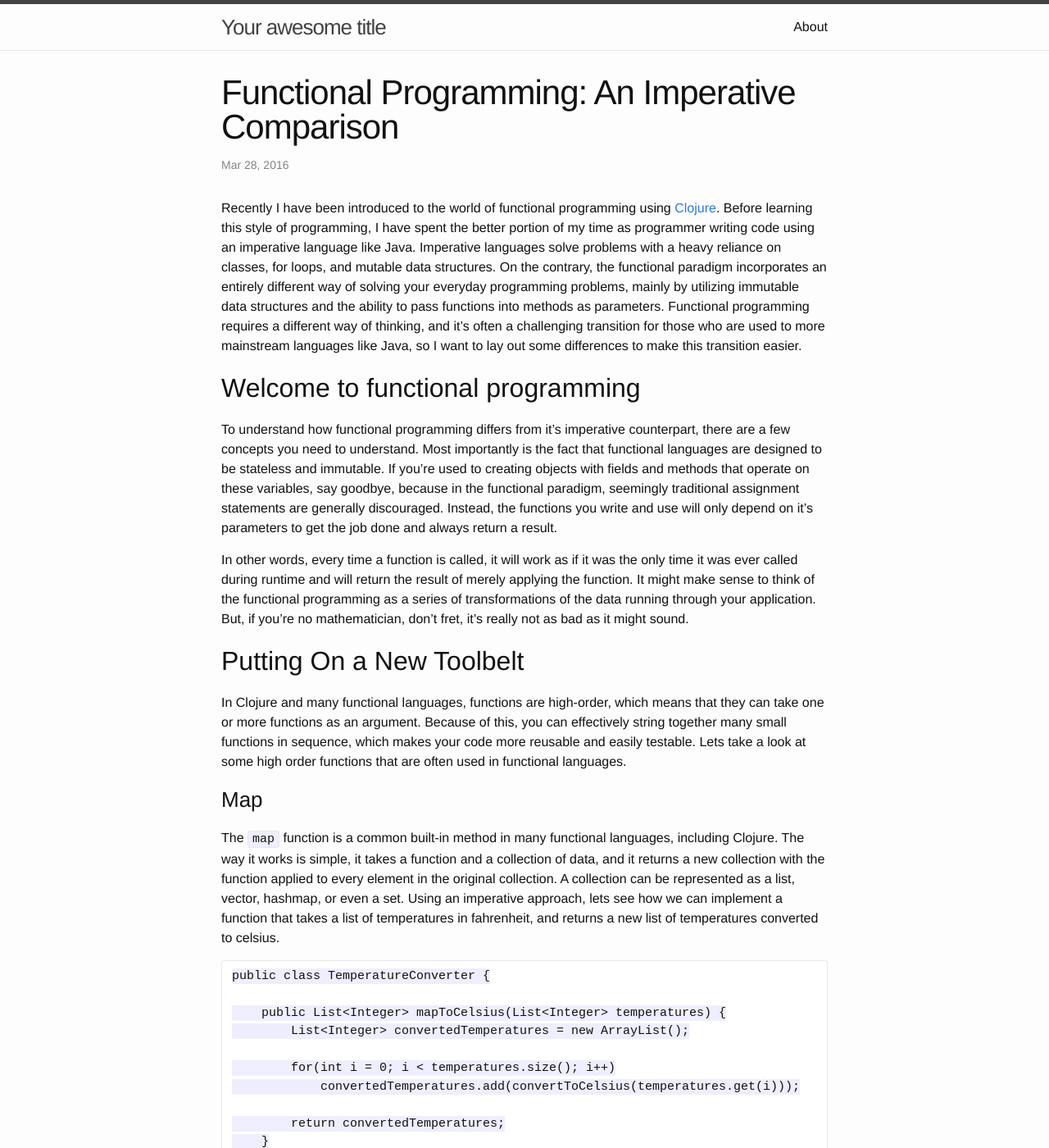
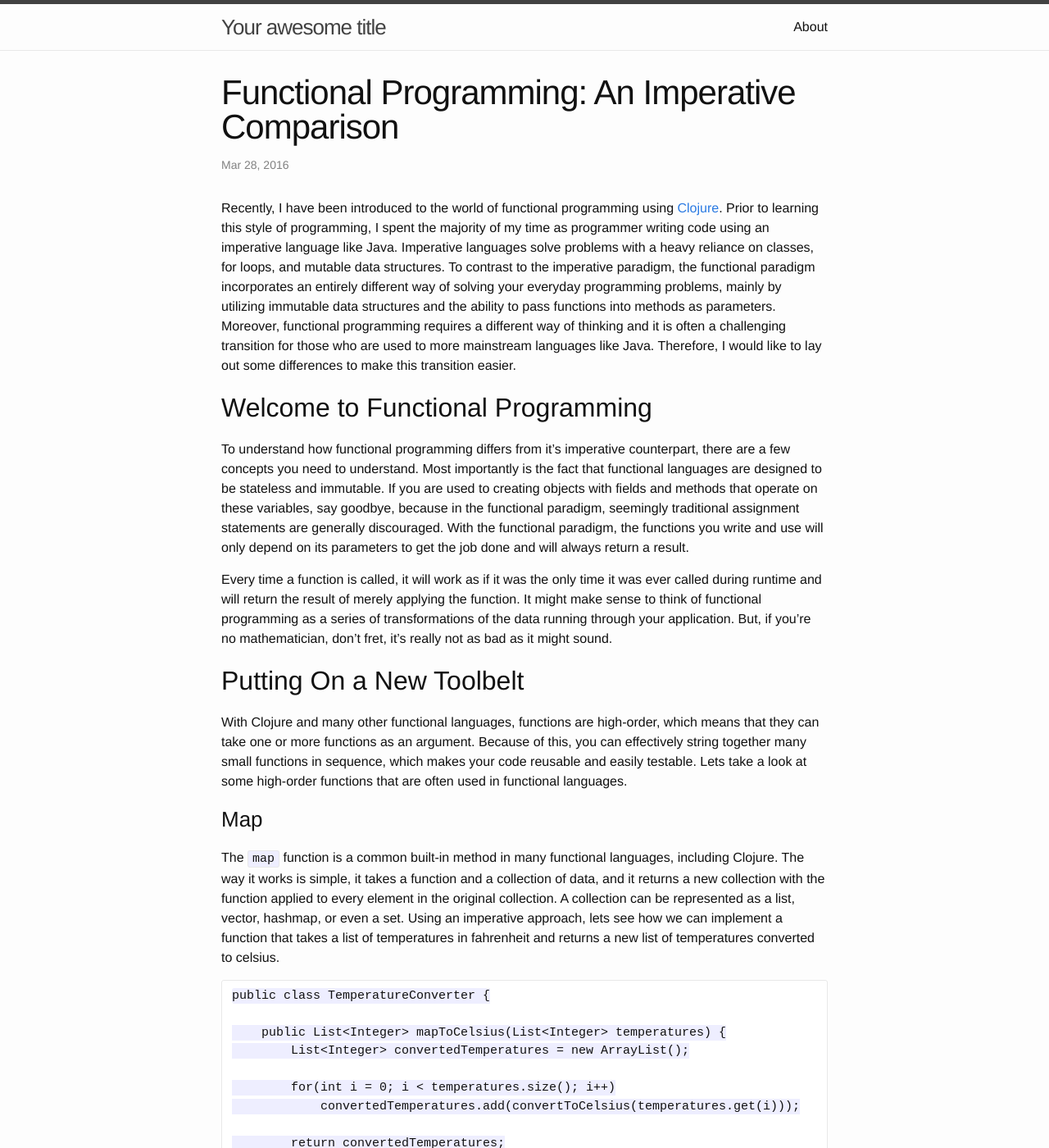
Before and after one commit to mortsyn/blog, a Jekyll site: the page built from _posts/2016-03-28-functional-programming-an-imperative-comparison.md, in a window 1280 px wide and 1400 px high. Shown: the whole window at 82% size. Built offline with Jekyll 4.4.1, drawn with Linux system fonts in a browser that asks for light colours; some of the changed text lies outside the part shown.

Commit message:
Update 2016-03-28-functional-programming-an-imperative-comparison.md

```diff
--- a/_posts/2016-03-28-functional-programming-an-imperative-comparison.md
+++ b/_posts/2016-03-28-functional-programming-an-imperative-comparison.md
@@ -5,21 +5,21 @@ date:  March 28th, 2016
 blog: true
 ---
 
-Recently I have been introduced to the world of functional programming using [Clojure](https://clojure.org/). Before learning this style of programming, I have spent the better portion of my time as programmer writing code using an imperative language like Java. Imperative languages solve problems with a heavy reliance on classes, for loops, and mutable data structures. On the contrary, the functional paradigm incorporates an entirely different way of solving your everyday programming problems, mainly by utilizing immutable data structures and the ability to pass functions into methods as parameters. Functional programming requires a different way of thinking, and it's often a challenging transition for those who are used to more mainstream languages like Java, so I want to lay out some differences to make this transition easier.
+Recently, I have been introduced to the world of functional programming using [Clojure](https://clojure.org/). Prior to learning this style of programming, I spent the majority of my time as programmer writing code using an imperative language like Java. Imperative languages solve problems with a heavy reliance on classes, for loops, and mutable data structures. To contrast to the imperative paradigm, the functional paradigm incorporates an entirely different way of solving your everyday programming problems, mainly by utilizing immutable data structures and the ability to pass functions into methods as parameters. Moreover, functional programming requires a different way of thinking and it is often a challenging transition for those who are used to more mainstream languages like Java. Therefore, I would like to lay out some differences to make this transition easier.
 
-## Welcome to functional programming
+## Welcome to Functional Programming
 
-To understand how functional programming differs from it's imperative counterpart, there are a few concepts you need to understand. Most importantly is the fact that functional languages are designed to be stateless and immutable. If you're used to creating objects with fields and methods that operate on these variables, say goodbye, because in the functional paradigm, seemingly traditional assignment statements are generally discouraged. Instead, the functions you write and use will only depend on it's parameters to get the job done and always return a result.
+To understand how functional programming differs from it's imperative counterpart, there are a few concepts you need to understand. Most importantly is the fact that functional languages are designed to be stateless and immutable. If you are used to creating objects with fields and methods that operate on these variables, say goodbye, because in the functional paradigm, seemingly traditional assignment statements are generally discouraged. With the functional paradigm, the functions you write and use will only depend on its parameters to get the job done and will always return a result.
 
-In other words, every time a function is called, it will work as if it was the only time it was ever called during runtime and will return the result of merely applying the function.  It might make sense to think of the functional programming as a series of transformations of the data running through your application.  But, if you're no mathematician, don't fret, it’s really not as bad as it might sound.
+Every time a function is called, it will work as if it was the only time it was ever called during runtime and will return the result of merely applying the function.  It might make sense to think of functional programming as a series of transformations of the data running through your application.  But, if you're no mathematician, don't fret, it’s really not as bad as it might sound.
 
 ## Putting On a New Toolbelt
 
-In Clojure and many functional languages, functions are high-order, which means that they can take one or more functions as an argument. Because of this, you can effectively string together many small functions in sequence, which makes your code more reusable and easily testable. Lets take a look at some high order functions that are often used in functional languages.
+With Clojure and many other functional languages, functions are high-order, which means that they can take one or more functions as an argument. Because of this, you can effectively string together many small functions in sequence, which makes your code reusable and easily testable. Lets take a look at some high-order functions that are often used in functional languages.
 
 ### Map
 
-The `map` function is a common built-in method in many functional languages, including Clojure. The way it works is simple, it takes a function and a collection of data, and it returns a new collection with the function applied to every element in the original collection. A collection can be represented as a list, vector, hashmap, or even a set. Using an imperative approach, lets see how we can implement a function that takes a list of temperatures in fahrenheit, and returns a new list of temperatures converted to celsius.
+The `map` function is a common built-in method in many functional languages, including Clojure. The way it works is simple, it takes a function and a collection of data, and it returns a new collection with the function applied to every element in the original collection. A collection can be represented as a list, vector, hashmap, or even a set. Using an imperative approach, lets see how we can implement a function that takes a list of temperatures in fahrenheit and returns a new list of temperatures converted to celsius.
 
     public class TemperatureConverter {
 
@@ -56,7 +56,7 @@ These two examples show one of biggest differences between the two paradigms. Th
 
 `reduce` is another high order function typically available in the functional toolbelt. As the name might imply, `reduce` works by reducing a collection down to a single value.
 
-If I asked a Java developer, "How would you sum up all the numbers in a list?", without thinking, they'll probably come up with something like this:
+If I asked a Java developer, "How would you sum up all the numbers in a list?", without thinking, they will probably come up with something like this:
 
     public class ImperativeReduceExample {
 
@@ -80,7 +80,7 @@ The `for` loop is a pretty standard way to iterate over a list in Java, and ther
     ;;(reduce-sum 0 [1 2 3 4 5])
     ;; => 15
 
-As you see, the function passed into `reduce` is the `+` operator, a starting value, and a collection of numbers.  Under the hood, `reduce` recursively loops through all the elements in the given `coll` and applying the `+` to the total with each element until the collection is empty. Each time the function will call it self with the new sum and collection with an element removed. Sticking with the example above, let’s see how we would re-write the `reduce` function using recursion by hand.
+As you see, the function passed into `reduce` is the `+` operator, a starting value, and a collection of numbers.  Under the hood, `reduce` recursively loops through all the elements in the given `coll` and applying the `+` to the total with each element until the collection is empty. Each time the function will call itself with the new sum and collection with an element removed. Sticking with the example above, let’s see how we would re-write the `reduce` function using recursion by hand.
 
     (ns reduce-example.core)
 
@@ -94,10 +94,10 @@ As you see, the function passed into `reduce` is the `+` operator, a starting va
     ;; (recursive-sum 0 [1 2 3 4 5])
     ;; => 15
 
-If the loop doesn't have any items, it returns the sum. Otherwise, it re-calls the loop bindings `total` and `nums` with the new values. As you can see, the idea here is for your functions to simply take data and continually reduce your collection down to eventual base case that will return the value of sum. Each of these examples takes in only what they need as parameters, and doesn't rely on any outside state.
+If the loop doesn't have any items, it returns the sum. Otherwise, it re-calls the loop bindings `total` and `nums` with the new values. As you can see, the idea here is for your functions to simply take data and continually reduce your collection down to an eventual base case that will return the value of sum. Each of these examples only takes in what they need as parameters and does not rely on any outside state.
 
-## So, why immutability?
+## So, Why Immutability?
 
-I'm not exactly saying one is inherently better than the other, however, it's important to know when and where a functional language might be better suited. As we create more large scale applications that need to handle concurrent processes, functional languages will often make life a little bit easier. Also, recursion, and more specifically, tail-recursion using a `loop` in Clojure, will also provide performance benefits since it does not consume stack memory space like Java does. With the lack of side effects, immutable state, and a focus on what to do instead of how to do it are all pretty compelling reasons to choose to use a functional language over an imperative one.
+I'm not exactly saying one is inherently better than the other; however, it is important to know when and where a functional language might be better suited. As we create more large scale applications that need to handle concurrent processes, functional languages will often make life a little bit easier. Also, recursion, and more specifically, tail-recursion with a `loop` in Clojure, will provide performance benefits since it does not consume stack memory space like Java does. The lack of side effects, immutable state, and focus on what to do instead of how to do it are just some of the reasons you may choose to use a functional language over an imperative one.
 
-Remember that being a good programmer doesn't just involve knowing the solution to a problem. It's about seeing how to solve a problem from multiple angles and choosing how to best accomplish your task. And naturally, as humans, it's too easy to continue solving problems in a way that we know will work. You might find comfort by sticking to what you already know, but being a programmer requires you to continuously explore and learn new ways of thinking.
+Lastly, remember that being a good programmer doesn't just involve knowing the solution to a problem. It is also about figuring out how to solve a problem from multiple approaches and choosing how to best accomplish your task. Naturally, as humans, it's too easy to continue solving problems in a way that we know will work. While you might find comfort sticking to what you already know, being a programmer requires you to continuously explore and learn new ways of thinking.
```
Also changed, not shown: other parts of _posts/2016-03-28-functional-programming-an-imperative-comparison.md (+1 -1 lines).
